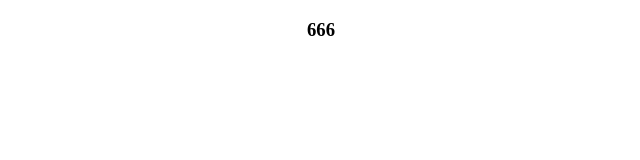
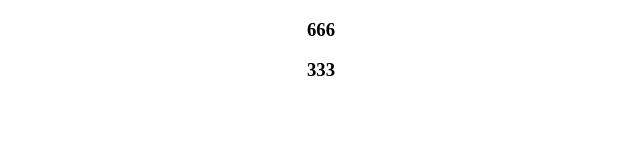
Before and after one commit to yougucollege/gulpfile, a plain HTML site: page index.html in a window 1280 px wide. Shown: the top 160 px of the page, 341-981 px from the left. Drawn offline with Linux system fonts and the light colour scheme.

Commit message:
Update index.html

```diff
--- a/index.html
+++ b/index.html
@@ -5,11 +5,12 @@
 		<title>vue实例</title>
 		<style type="text/css">
 			body {
-				padding-left: 50%; height: 1800px;
+				padding-left: 50%; height: 180px;
 			}
 		</style>
 	</head>
 	<body>
   		<h3>666</h3>
+		<h3>333</h3>
 	</body>
 </html>
```
